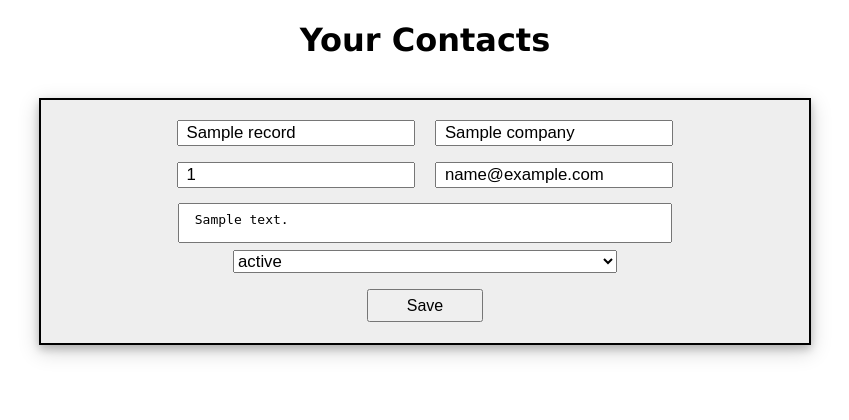
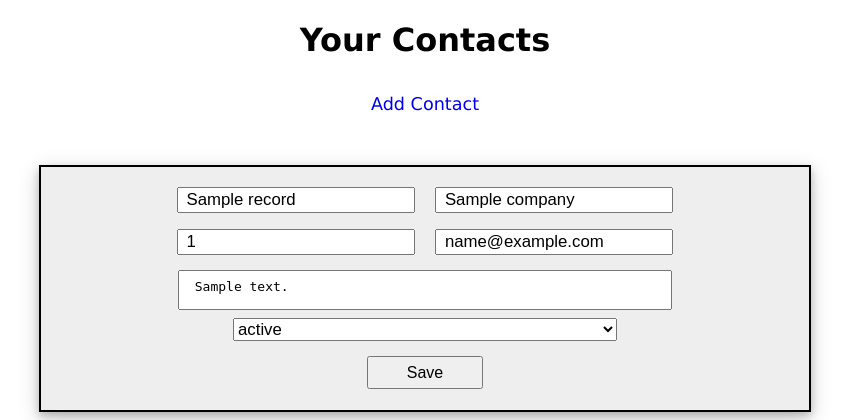
Before and after one commit to ForeseTech/Oauthkeeper, a Flask app: template templates/user-contacts.html in a window 1280 px wide. Shown: the top 420 px of the page, without its empty margins (215-1064 px from the left). Run offline with Flask 2, Linux system fonts and the light colour scheme; the template is opened without the code that fills it: most values are stand-ins (such as "Sample title", 1, 10 or a date in 2020).

Commit message:
Add 'Add Contact' link to User-Contacts module.
There is now a link to the 'Add Contact' page from the User-Contacts page.

```diff
--- a/app.py
+++ b/app.py
@@ -49,7 +49,7 @@ def validate_admin_login():
 ###############
 
 @app.route('/add')
-def AddContact():
+def add_contact():
 
 	if 'username' not in session:
 		return redirect( url_for('get_login') )
--- a/static/css/contacts.css
+++ b/static/css/contacts.css
@@ -7,6 +7,18 @@ body, html {
 h1 {
 	width: 100%;
 	text-align: center;
+}
+
+a {
+	display: block;
+	width: 15%;
+
+	margin: 0 auto;
+	padding: 1%;
+
+	font-size: 110%;
+	text-align: center;
+	text-decoration: none;
 }
 
 form {
--- a/templates/user-contacts.html
+++ b/templates/user-contacts.html
@@ -8,6 +8,8 @@
 	<body>
 
 		<h1>Your Contacts</h1>
+
+		<a href="{{ url_for('add_contact') }}">Add Contact</a>
 
 		{% for contactid, name, company, number, email, address, status in records %}
 
```
